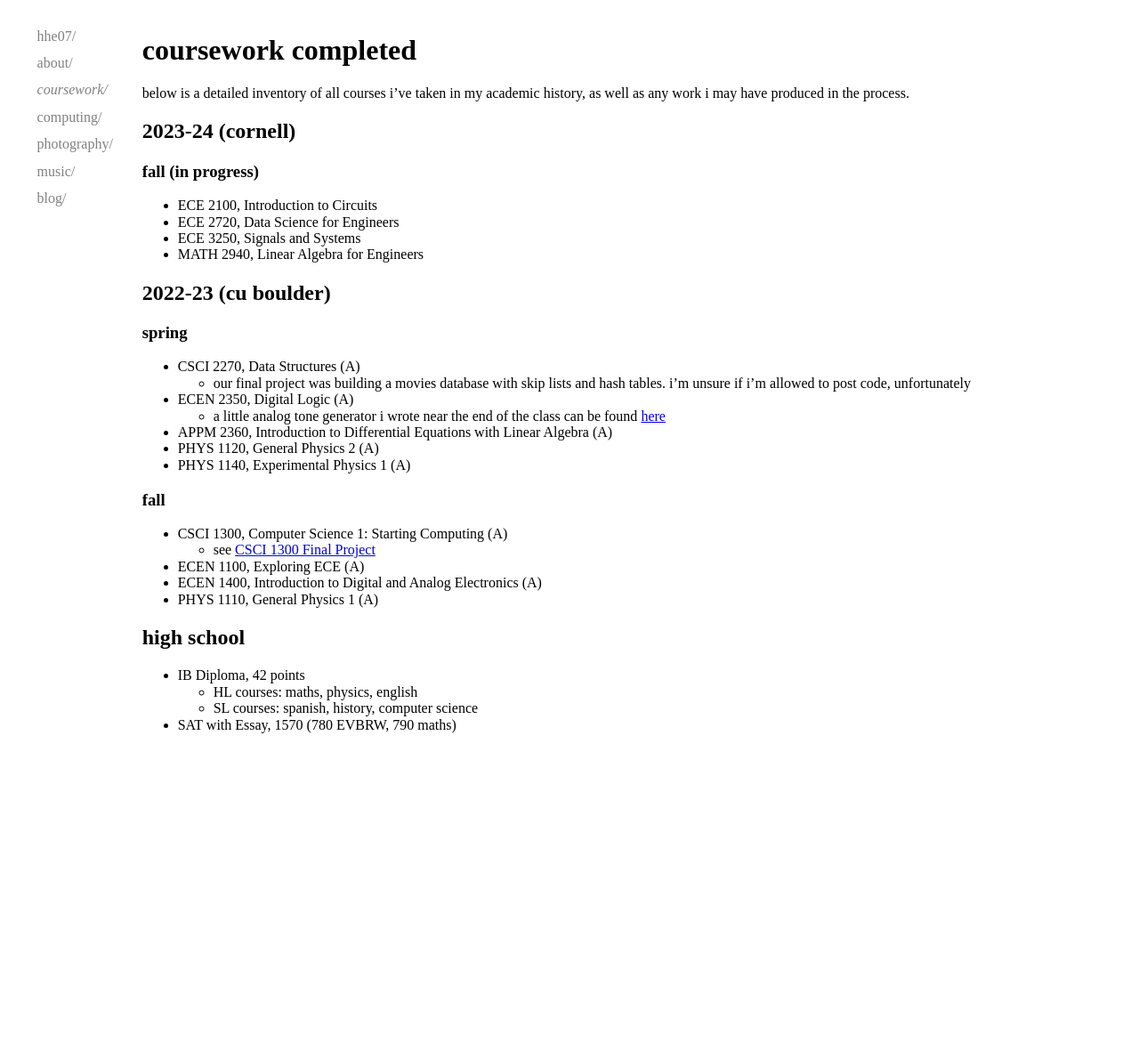
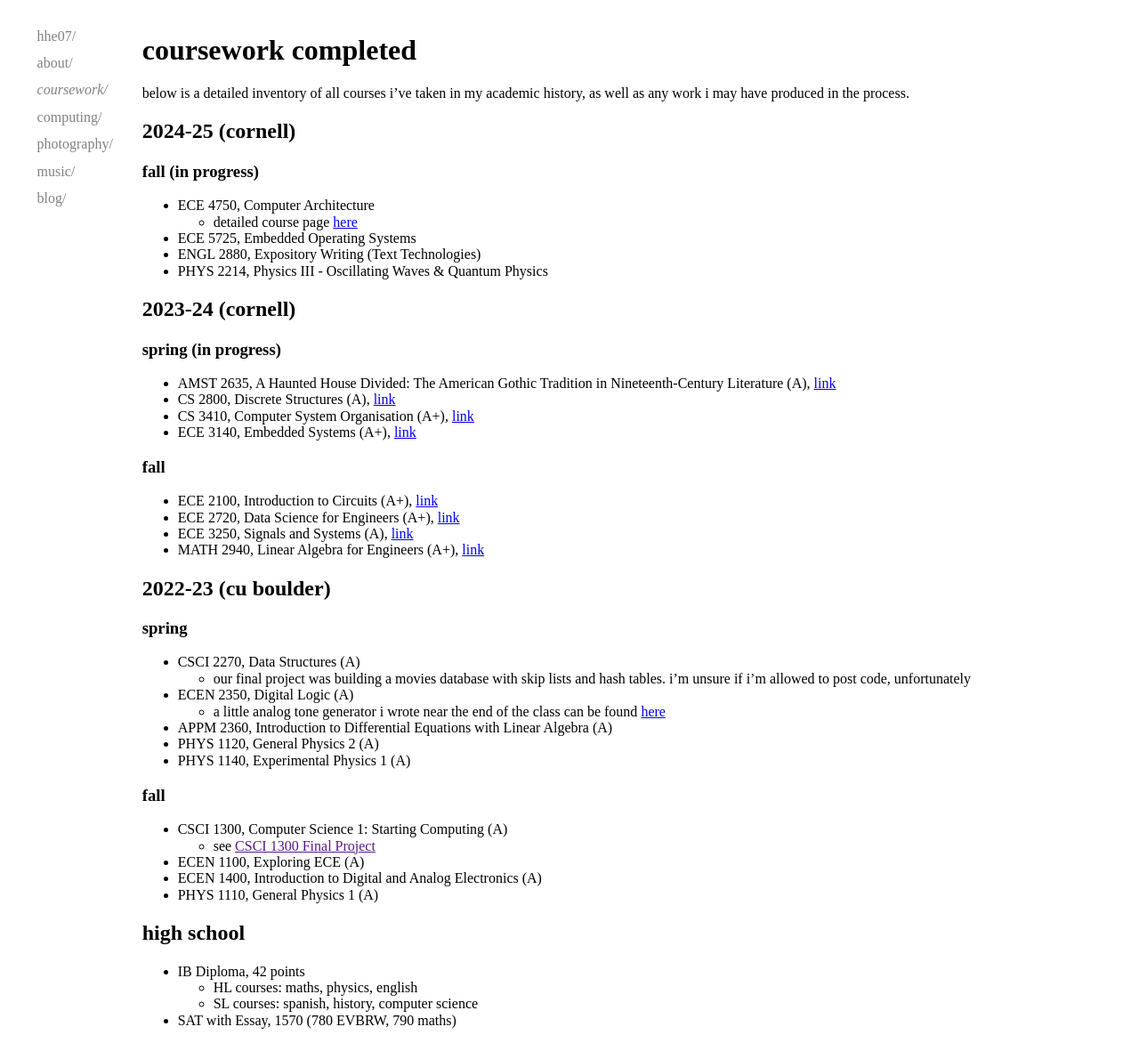
Before and after one commit to hhe07/hhe07.github.io, a Jekyll site: the page built from coursework.md, in a window 1280 px wide and 1172 px high. Shown: the whole window at 89% size. Built offline with Jekyll 4.4.1, drawn with Linux system fonts in a browser that asks for light colours.

Commit message:
update some coursework

```diff
--- a/coursework.md
+++ b/coursework.md
@@ -6,12 +6,28 @@ title: coursework
 # coursework completed
 below is a detailed inventory of all courses i've taken in my academic history, as well as any work i may have produced in the process.
 
+## 2024-25 (cornell)
+
+### fall (in progress)
+- ECE 4750, Computer Architecture
+    - detailed course page [here](https://www.csl.cornell.edu/courses/ece4750/index.shtml)
+- ECE 5725, Embedded Operating Systems
+- ENGL 2880, Expository Writing (Text Technologies)
+- PHYS 2214, Physics III - Oscillating Waves & Quantum Physics
+
+
 ## 2023-24 (cornell)
-### fall (in progress)
-- ECE 2100, Introduction to Circuits
-- ECE 2720, Data Science for Engineers
-- ECE 3250, Signals and Systems
-- MATH 2940, Linear Algebra for Engineers
+### spring (in progress)
+- AMST 2635, A Haunted House Divided: The American Gothic Tradition in Nineteenth-Century Literature (A), [link](https://classes.cornell.edu/browse/roster/SP24/class/AMST/2635)
+- CS 2800, Discrete Structures (A), [link](https://classes.cornell.edu/browse/roster/SP24/class/CS/2800)
+- CS 3410, Computer System Organisation (A+), [link](https://classes.cornell.edu/browse/roster/SP24/class/CS/3410)
+- ECE 3140, Embedded Systems (A+), [link](https://classes.cornell.edu/browse/roster/SP24/class/ECE/3140)
+
+### fall
+- ECE 2100, Introduction to Circuits (A+), [link](https://classes.cornell.edu/browse/roster/FA23/class/ECE/2100)
+- ECE 2720, Data Science for Engineers (A+), [link](https://classes.cornell.edu/browse/roster/FA23/class/ECE/2720)
+- ECE 3250, Signals and Systems (A), [link](https://classes.cornell.edu/browse/roster/FA23/class/ECE/3250)
+- MATH 2940, Linear Algebra for Engineers (A+), [link](https://classes.cornell.edu/browse/roster/FA23/class/MATH/2940)
 
 
 ## 2022-23 (cu boulder)
@@ -27,7 +43,7 @@ below is a detailed inventory of all courses i've taken in my academic history,
 
 ### fall
 - CSCI 1300, Computer Science 1: Starting Computing (A)
-  - see [CSCI 1300 Final Project]({% post_url 2022-12-19-csci 1300 final %})
+  - see [CSCI 1300 Final Project]({{<ref "csci1300_final">}})
 - ECEN 1100, Exploring ECE (A)
 - ECEN 1400, Introduction to Digital and Analog Electronics (A)
 - PHYS 1110, General Physics 1 (A)
```
